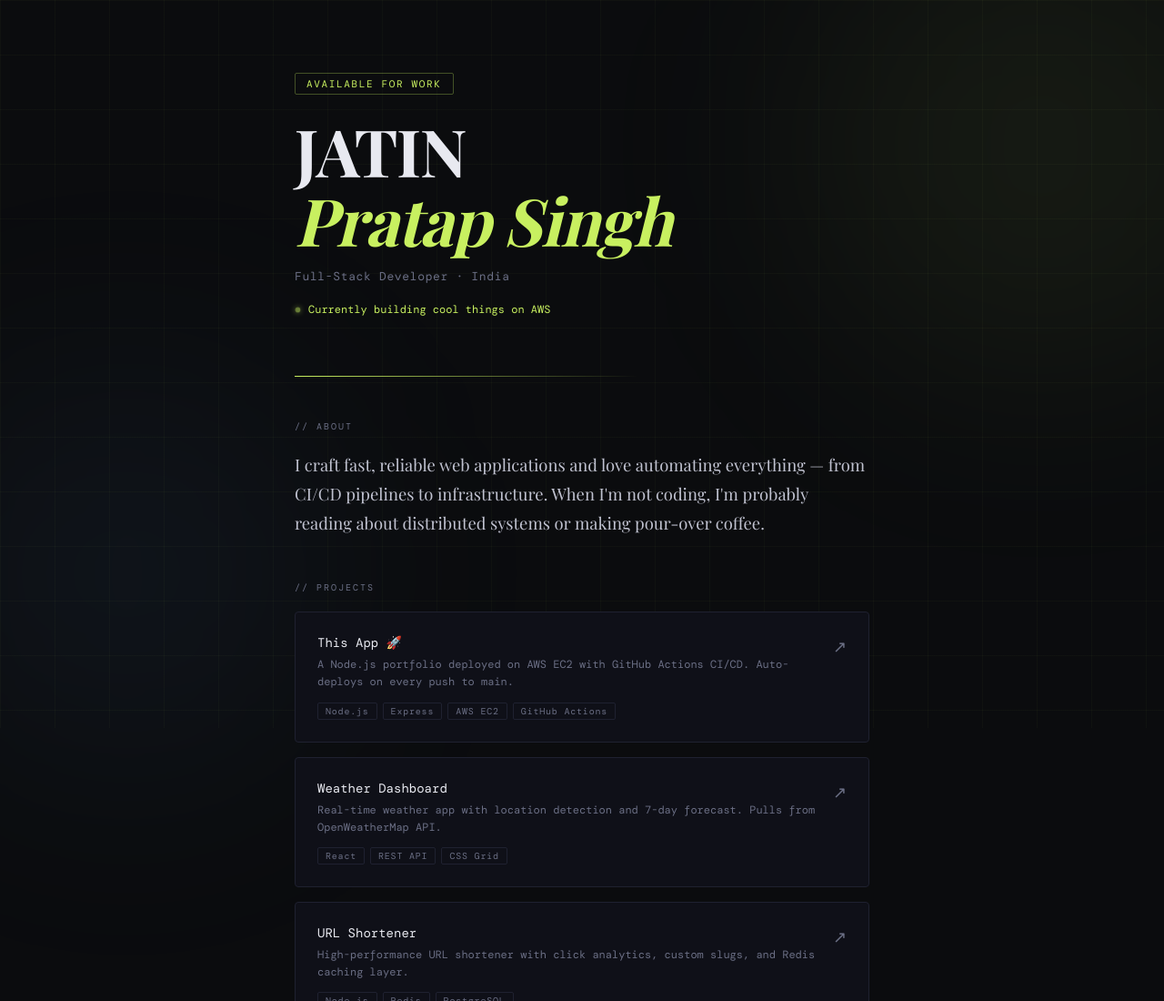
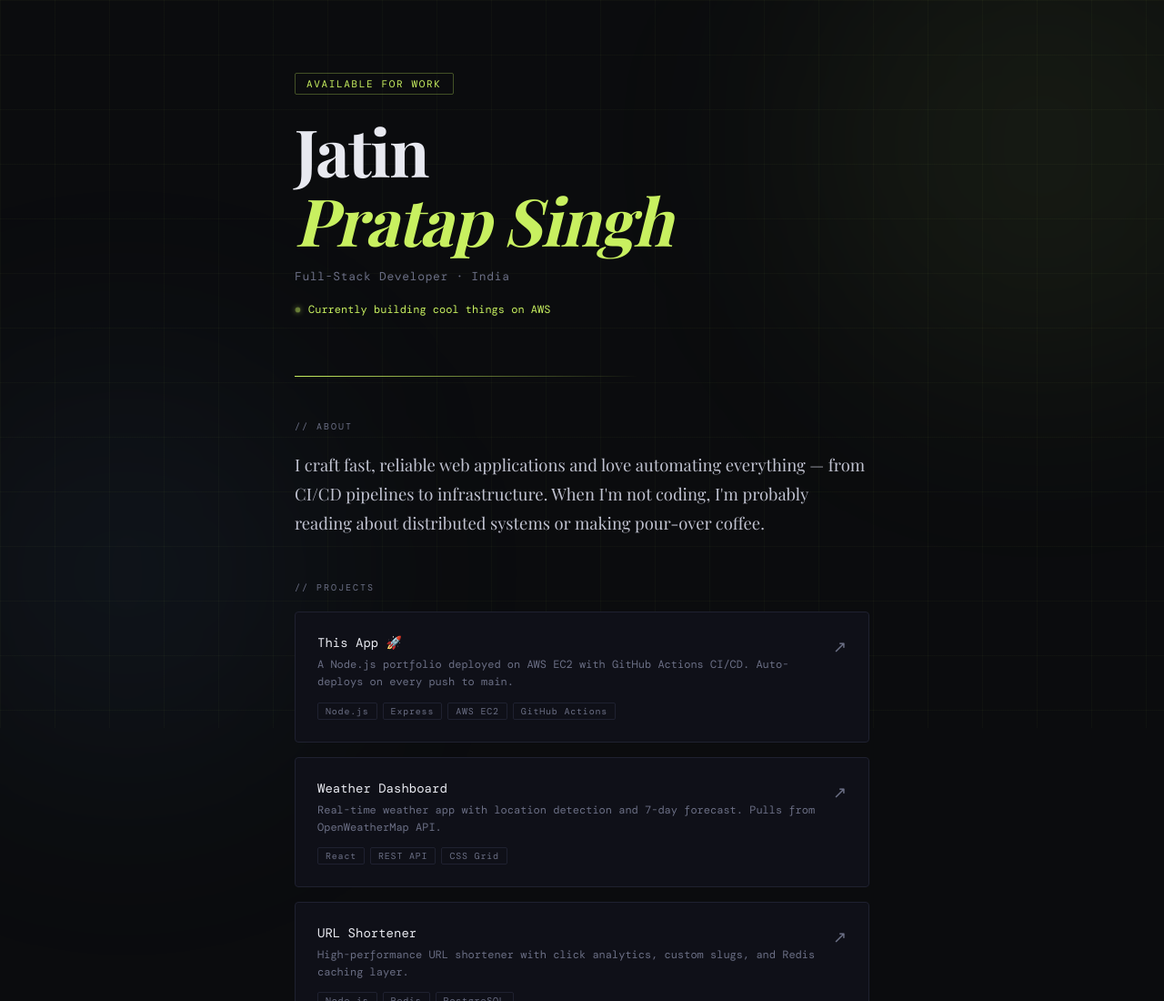
Before and after one commit to jatinpratappg22-afk/portfolio, a website: page public/index.html in a window 1280 px wide. Shown: the top 1100 px of the page at 91% size. Drawn offline with nearby package versions, Linux system fonts and the light colour scheme; a web font is replaced by a local one.

Commit message:
updated index.html

```diff
--- a/public/index.html
+++ b/public/index.html
@@ -276,7 +276,7 @@
     <!-- Header -->
     <header>
       <div class="tag">Available for work</div>
-      <h1>JATIN<br /><em>Pratap Singh</em></h1>
+      <h1>Jatin<br /><em>Pratap Singh</em></h1>
       <p class="subtitle">Full-Stack Developer · India</p>
       <div class="status">
         <div class="dot"></div>
```
